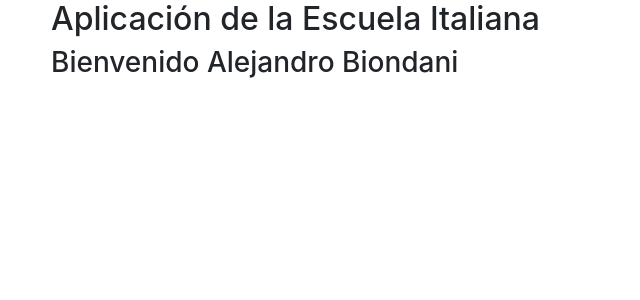
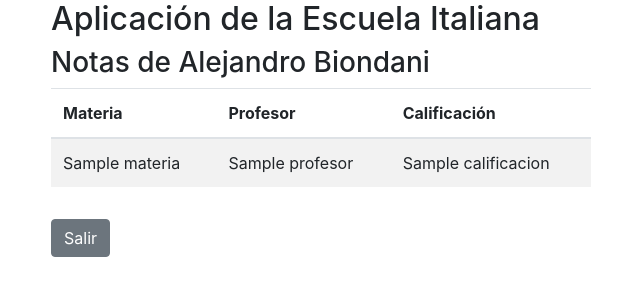
Before and after one commit to abiondani/escuelaitalianadeploy, a Node server app: template views/menuAlumno.pug in a window 1280 px wide. Shown: the top 300 px of the page, without its empty margins (319-959 px from the left). Run offline with Node 20, Linux system fonts and the light colour scheme; data comes from the database, SQL or seed files in the repository; the template is opened without the code that fills it: values that come from a table or form of the project are taken from there, most other values are stand-ins (such as "Sample title", 1, 10 or a date in 2020); some libraries are stand-ins or nearby versions.

Commit message:
listado de notas de alumnos

```diff
--- a/controllers/administrativoControllers.js
+++ b/controllers/administrativoControllers.js
@@ -10,9 +10,7 @@ exports.administrativo = async (req, res) => {
 
 exports.getAlumnos = async (req, res) => {
     try {
-        console.log("Ingresando al CRUD de alumnos!");
         const alumnos = await Alumno.find().populate("usuario");
-        console.log(alumnos);
         res.render("admin/listAlumno", { alumnos: alumnos });
     } catch (err) {
         console.log("Error interno del servidor\n", err);
@@ -65,11 +63,8 @@ exports.addAlumno = async (req, res) => {
 };
 
 exports.delAlumno = async (req, res) => {
-    console.log("Alumno dado de baja!!!");
-    console.log(req.params.id);
     try {
         const alumno = await Alumno.findById(req.params.id);
-        console.log("Pase!");
         await Alumno.deleteOne({ _id: alumno._id });
         await Usuario.deleteOne({ _id: alumno.usuario });
         res.redirect("/administrativo/alumnos");
--- a/controllers/appControllers.js
+++ b/controllers/appControllers.js
@@ -78,10 +78,7 @@ async function enrutar(usuario, res) {
     switch (usuario.rol) {
         case Rol.ALUMNO:
             console.log("Bienvenido a la sección de alumnos");
-            const alumnoRecuperado = await Alumno.findOne({
-                usuario: usuario._id,
-            });
-            return res.render("menuAlumno", { alumno: alumnoRecuperado });
+            return res.redirect(`/alumno?usuario=${usuario._id}`);
         case Rol.ADMINISTRATIVO:
             console.log("Bienvenido a la sección de administrativos");
             return res.redirect(`/administrativo?usuario=${usuario.usuario}`);
--- a/data/cursos.json
+++ b/data/cursos.json
@@ -3,42 +3,56 @@
         "_id": 30000001,
         "materia": "Matemáticas",
         "profesor": "Vanina Sassi",
-        "alumno": 1000001,
-        "calificacion": 8
+        "alumno": 2000001,
+        "calificacion": 5
     },
     {
         "_id": 30000002,
         "materia": "Matemáticas",
         "profesor": "Vanina Sassi",
-        "alumno": 1000002,
+        "alumno": 2000002,
         "calificacion": 0
     },
     {
         "_id": 30000003,
-        "materia": "Matemáticas",
+        "materia": "Geografía",
         "profesor": "Vanina Sassi",
-        "alumno": 1000003,
-        "calificacion": 9
+        "alumno": 2000001,
+        "calificacion": 0
     },
     {
         "_id": 30000004,
         "materia": "Historia",
         "profesor": "Vanina Sassi",
-        "alumno": 1000001,
+        "alumno": 2000002,
         "calificacion": 6
     },
     {
         "_id": 30000005,
-        "materia": "Historia",
+        "materia": "Física",
         "profesor": "Vanina Sassi",
-        "alumno": 1000002,
-        "calificacion": 4
+        "alumno": 2000001,
+        "calificacion": 10
     },
     {
         "_id": 30000006,
-        "materia": "Historia",
+        "materia": "Física",
         "profesor": "Vanina Sassi",
-        "alumno": 1000003,
+        "alumno": 2000002,
+        "calificacion": 1
+    },
+    {
+        "_id": 30000007,
+        "materia": "Química",
+        "profesor": "Vanina Sassi",
+        "alumno": 2000001,
         "calificacion": 0
+    },
+    {
+        "_id": 30000008,
+        "materia": "Química",
+        "profesor": "Vanina Sassi",
+        "alumno": 2000002,
+        "calificacion": 8
     }
 ]
--- a/routes/alumnoRoutes.js
+++ b/routes/alumnoRoutes.js
@@ -2,6 +2,6 @@ const express = require("express");
 const router = express.Router();
 const alumnoController = require("../controllers/alumnoControllers");
 
-router.get("/", alumnoController.alumno);
+router.get("/", alumnoController.getCursos);
 
 module.exports = router;
--- a/views/menuAdmin.pug
+++ b/views/menuAdmin.pug
@@ -9,3 +9,6 @@ block content
         br
         br
         a.btn.btn-primary(href="#") Registro de Cursos
+        br
+        br
+        a.btn.btn-secondary.mt-3(href="/") Salir
--- a/views/menuAlumno.pug
+++ b/views/menuAlumno.pug
@@ -1,4 +1,22 @@
 extends layout
 
 block content
-  h3 Bienvenido #{alumno.nombre} #{alumno.apellido}
+    h3 Notas de #{alumno.nombre} #{alumno.apellido}
+    if cursos && cursos.length > 0
+        table.table.table-striped
+            thead
+                tr
+                    th Materia
+                    th Profesor
+                    th Calificación
+            tbody
+                each curso in cursos
+                    tr
+                        td= curso.materia
+                        td= curso.profesor
+                        td= curso.calificacion
+    else
+        br
+        .alert.alert-warning(role="alert") El alumno no posee notas
+
+    a.btn.btn-secondary.mt-3(href="/") Salir
```
Also changed, not shown: controllers/alumnoControllers.js (+19 -4 lines).
